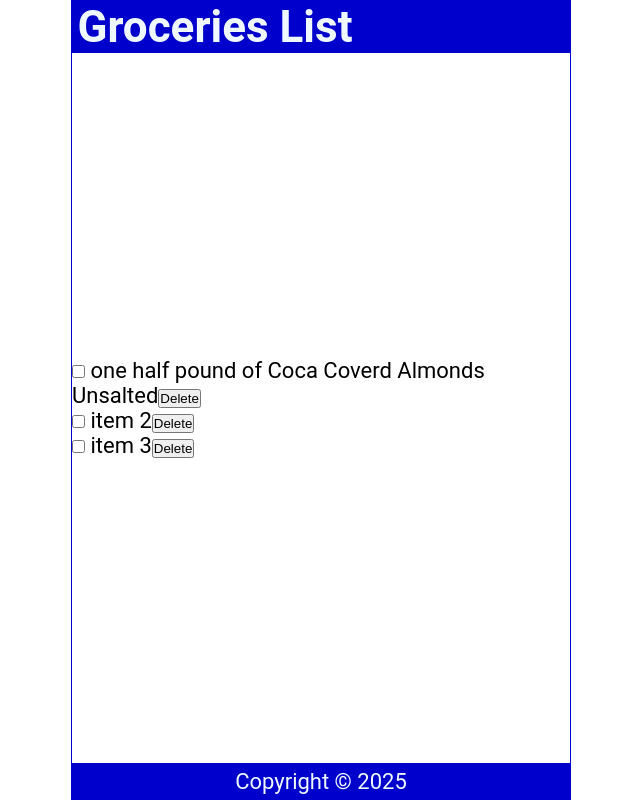
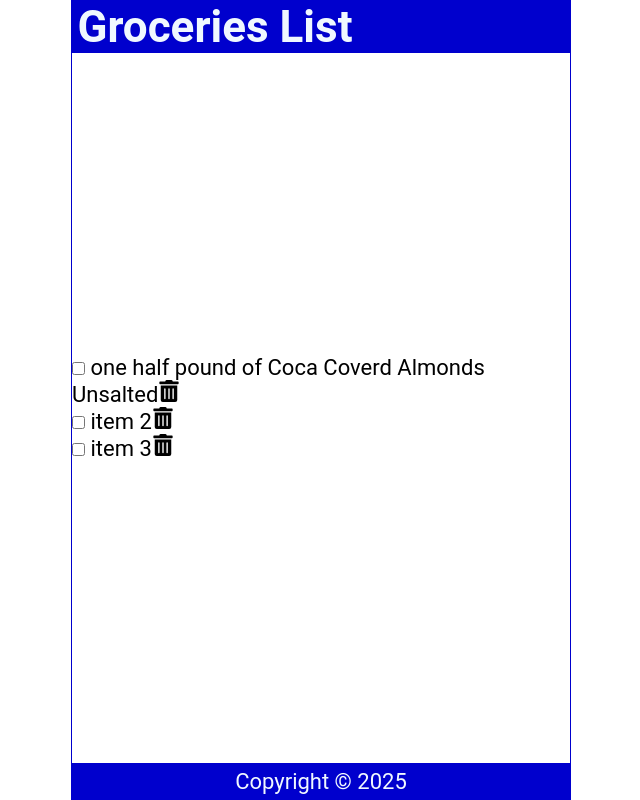
Before and after one commit to lealemb/react-complete-guide, a React (Create React App) app in the folder 07tut/: page / in a window 1280 px wide. Shown: the whole page, without its empty margins (319-959 px from the left). Built offline with nearby package versions, Linux system fonts and the light colour scheme.

Commit message:
items added

```diff
--- a/07tut/package.json
+++ b/07tut/package.json
@@ -35,5 +35,8 @@
       "last 1 firefox version",
       "last 1 safari version"
     ]
+  },
+  "devDependencies": {
+    "react-icons": "^5.5.0"
   }
 }
--- a/07tut/src/Content.js
+++ b/07tut/src/Content.js
@@ -1,4 +1,5 @@
 import {useState} from 'react';
+import{FaTrashAlt} from 'react-icons/fa';
 const Content = () => {
       const [items, setItems] = useState ([
 
@@ -28,7 +29,10 @@ const Content = () => {
                 <input type="checkbox"
                 checked={item.checked} />
                 <label> {item.item}</label>
-                <button>Delete</button>
+
+                  <FaTrashAlt
+                  role="button"
+                  tabIndex="0"/>
 
               </li>
             ))}
```
Also changed, not shown: 1 other file (tests, documents, lock files or other folders).
